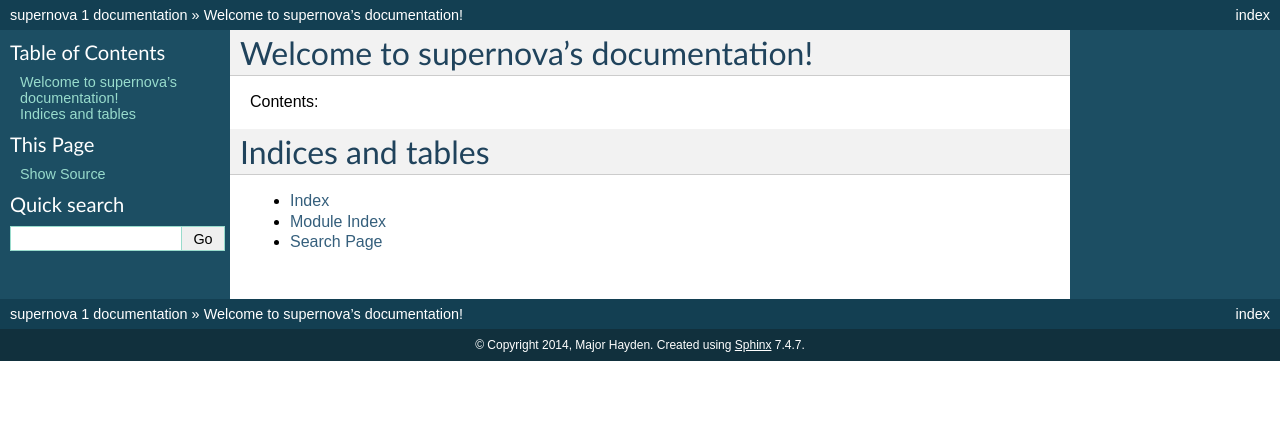
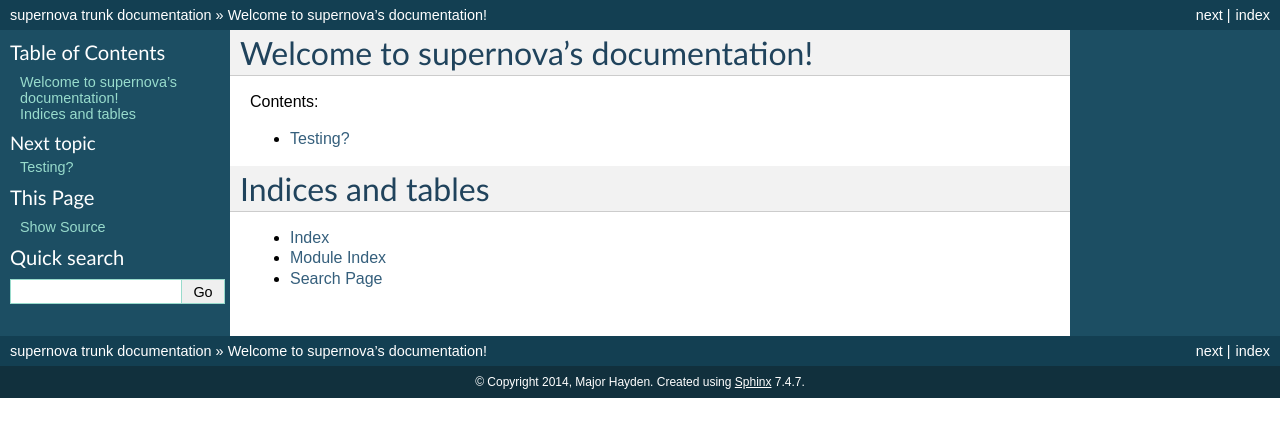
Before and after one commit to major/supernova, a Sphinx documentation site: the page built from docs/index.rst, in a window 1280 px wide. Shown: the top 437 px of the page. Built offline with Sphinx 7.4.7, drawn with Linux system fonts in a browser that asks for light colours.

Commit message:
Testing docs

```diff
--- a/docs/conf.py
+++ b/docs/conf.py
@@ -51,9 +51,9 @@ copyright = u'2014, Major Hayden'
 # built documents.
 #
 # The short X.Y version.
-version = '1'
+version = 'trunk'
 # The full version, including alpha/beta/rc tags.
-release = '1'
+release = 'trunk'
 
 # The language for content autogenerated by Sphinx. Refer to documentation
 # for a list of supported languages.
--- a/docs/index.rst
+++ b/docs/index.rst
@@ -10,6 +5,8 @@ Contents:
 
 .. toctree::
    :maxdepth: 2
+
+   testing
 
 
 
--- /dev/null
+++ b/docs/testing.rst
@@ -0,0 +1,2 @@
+Testing?
+=====================================
```
Also changed, not shown: other parts of docs/index.rst (+0 -5 lines), 1 other file.
